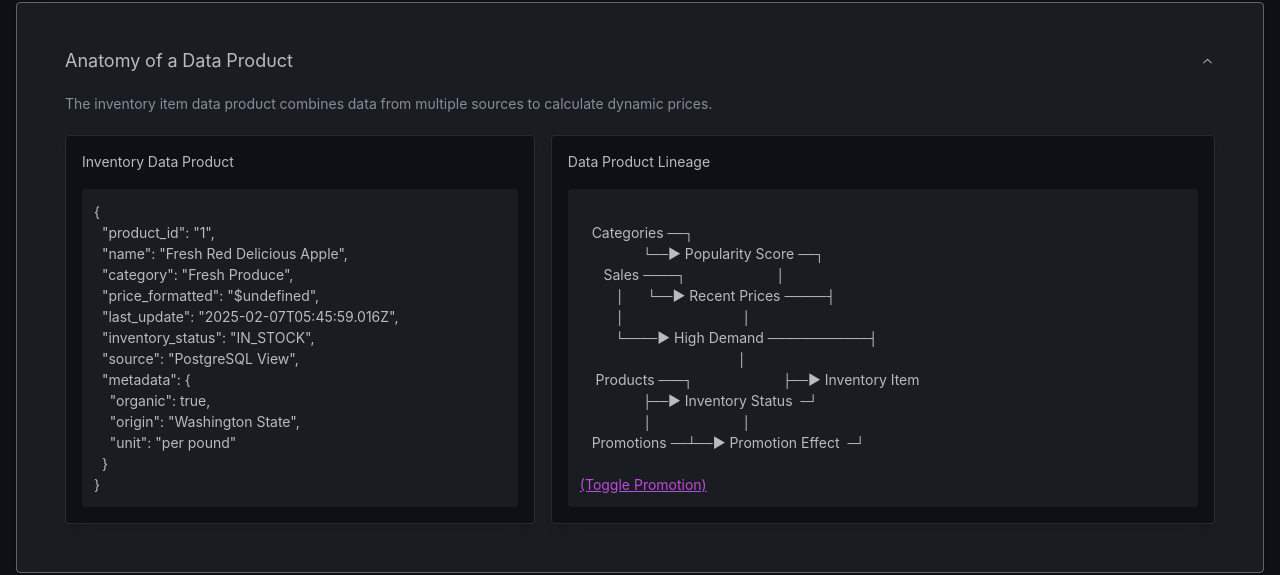
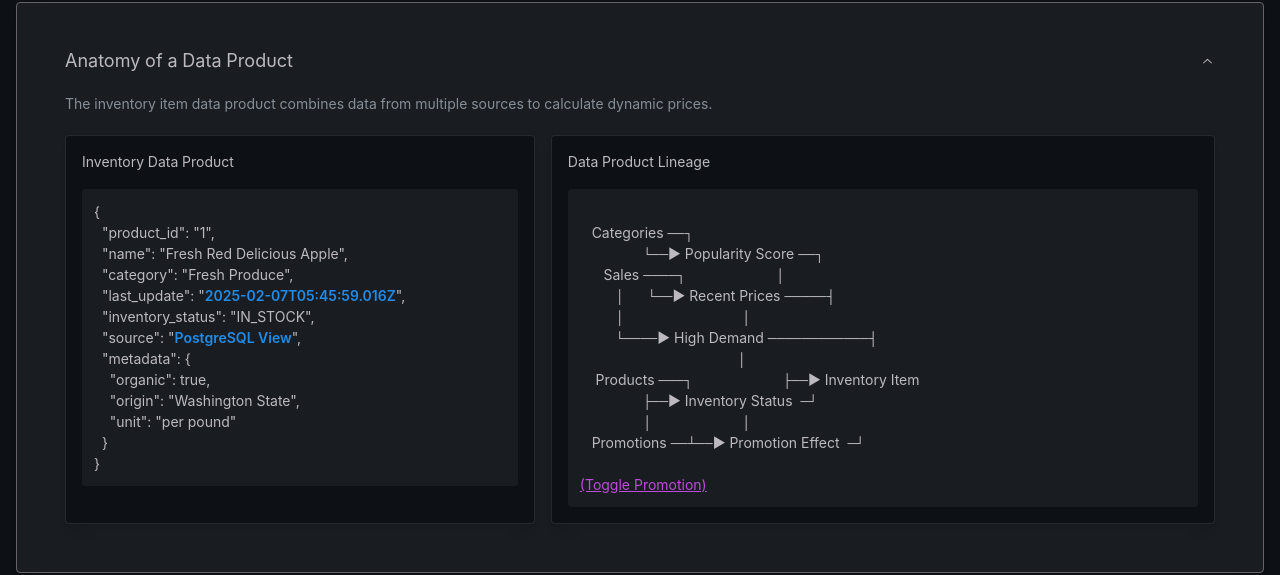
Before and after one commit to nstewart/freshmart-evolution, a React (Vite) app in the folder frontend/: page / in a window 1280 px wide. Shown: the part 932-1507 px from the top of the page. Built offline with nearby package versions, Linux system fonts and the light colour scheme; no server answers.

Commit message:
updating data product visualization

```diff
--- a/frontend/src/App.jsx
+++ b/frontend/src/App.jsx
@@ -1080,7 +1080,8 @@ function App() {
                           border: '1px solid rgba(255, 255, 255, 0.1)'
                         }}>
                           <Text size="sm" weight={500} mb="md" style={{ color: '#BCB9C0' }}>Inventory Data Product</Text>
-                          <pre style={{
+                          <pre
+                            style={{
                               fontFamily: 'Inter, monospace',
                               fontSize: '14px',
                               lineHeight: '1.5',
@@ -1091,32 +1092,36 @@ function App() {
                               backgroundColor: 'rgba(255, 255, 255, 0.05)',
                               borderRadius: '4px',
                               color: '#BCB9C0'
-                          }}>
-{JSON.stringify({
+                            }}
+                            dangerouslySetInnerHTML={{
+                              __html: (() => {
+                                const data = {
                                   product_id: "1",
                                   name: "Fresh Red Delicious Apple",
                                   category: "Fresh Produce",
                                   current_price: (scenarios.postgres ? currentMetric.view_price :
                                                scenarios.materializeView ? currentMetric.materialized_view_price :
                                                currentMetric.materialize_price)?.toFixed(2),
-  price_formatted: `$${(scenarios.postgres ? currentMetric.view_price :
-                      scenarios.materializeView ? currentMetric.materialized_view_price :
-                      currentMetric.materialize_price)?.toFixed(2)}`,
                                   last_update: new Date().toISOString(),
                                   inventory_status: "IN_STOCK",
                                   source: scenarios.postgres ? "PostgreSQL View" :
                                          scenarios.materializeView ? "Batch (Cache) Table" :
                                          "Materialize",
-  freshness_ms: scenarios.postgres ? currentMetric.view_end_to_end_latency :
-                scenarios.materializeView ? currentMetric.materialized_view_end_to_end_latency :
-                currentMetric.materialize_end_to_end_latency,
+
                                   metadata: {
                                     organic: true,
                                     origin: "Washington State",
                                     unit: "per pound"
                                   }
-}, null, 2)}
-                          </pre>
+                                };
+
+                                return JSON.stringify(data, null, 2)
+                                  .replace(/"current_price": "([^"]+)"/, '"current_price": "<span style="color: #228be6; font-weight: 600">$1</span>"')
+                                  .replace(/"last_update": "([^"]+)"/, '"last_update": "<span style="color: #228be6; font-weight: 600">$1</span>"')
+                                  .replace(/"source": "([^"]+)"/, '"source": "<span style="color: #228be6; font-weight: 600">$1</span>"');
+                              })()
+                            }}
+                          />
                         </Paper>
                       </Grid.Col>
 
```
Lines whose indentation alone changed are shown as unchanged.
